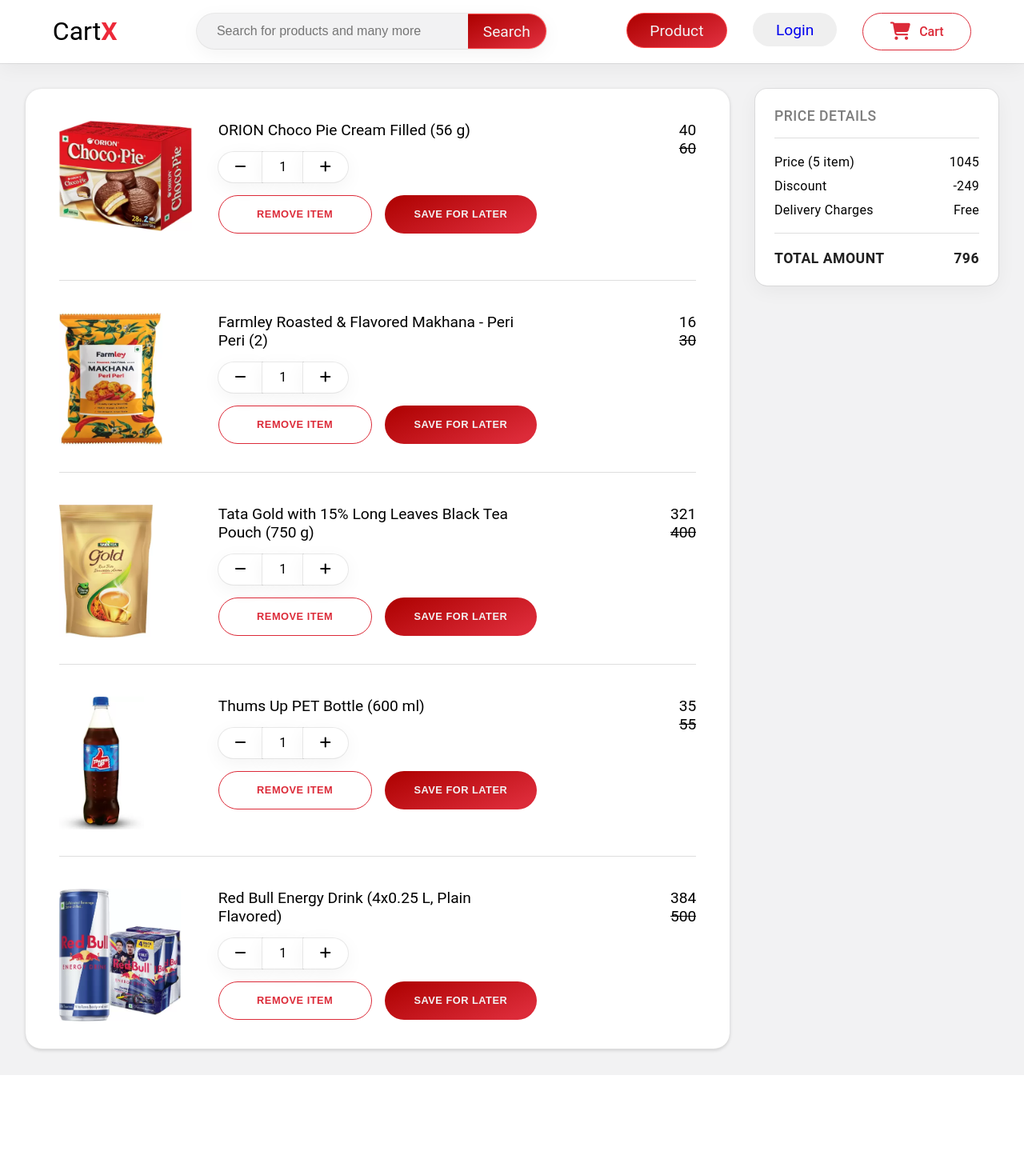
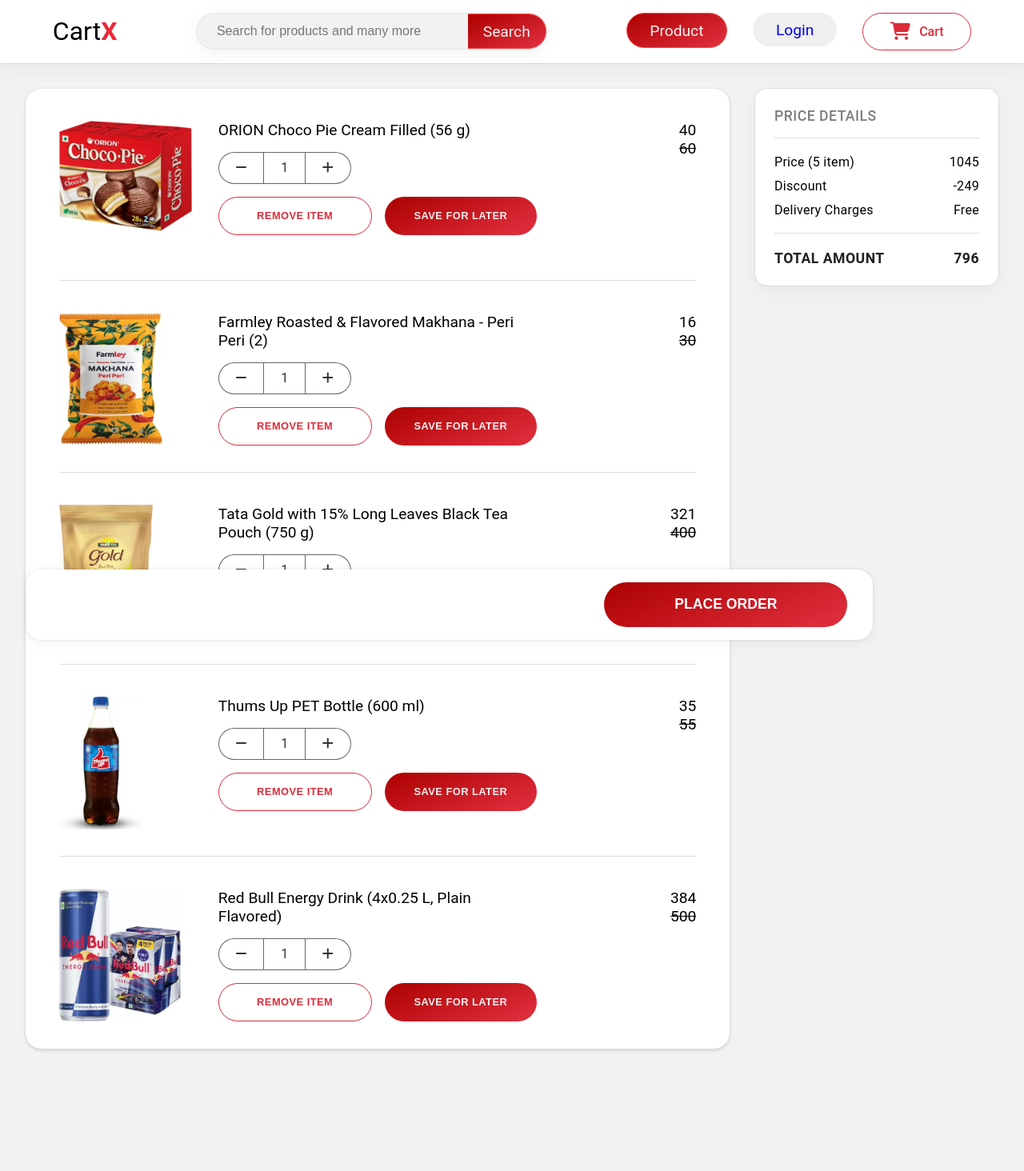
Before and after one commit to ahmedansari131/Ecommerce, a Django app: page /shop/cart/ in a window 1280 px wide. Shown: the whole page at 80% size. Before the commit the page ends 1344 px from the top, so only its background shows below. Run offline with Django 4.2, Linux system fonts and the light colour scheme; data comes from the database, SQL or seed files in the repository.

Commit message:
Place order button added with styling

```diff
--- a/shop/static/shop/css/cart.css
+++ b/shop/static/shop/css/cart.css
@@ -23,6 +23,7 @@
   flex: 1;
   background-color: white;
   border-radius: 20px;
+  position: relative;
 }
 
 .cart-product-container .cart-product-det {
@@ -63,19 +64,23 @@
 .cart-product-container .cart-product-det .product-action .quantity-counter {
   padding: .6em 1.3em;
   background-color: white;
-  box-shadow: rgba(0, 0, 0, 0.05) 0px 6px 24px 0px, rgba(0, 0, 0, 0.08) 0px 0px 0px 1px;
+  border-top: 1px solid rgba(0, 0, 0, 0.6);
+  border-bottom: 1px solid rgba(0, 0, 0, 0.6);
+  color: rgba(0, 0, 0, 0.8);
 }
 
 .cart-product-container .cart-product-det .product-action .operation-subtract {
   border-top-left-radius: 25px;
   border-bottom-left-radius: 25px;
   cursor: pointer;
+  border: 1px solid rgba(0, 0, 0, 0.6);
 }
 
 .cart-product-container .cart-product-det .product-action .operation-add {
   border-top-right-radius: 25px;
   border-bottom-right-radius: 25px;
   cursor: pointer;
+  border: 1px solid rgba(0, 0, 0, 0.6);
 }
 
 .cart-product-container .cart-product-det .product-action i {
@@ -83,7 +88,7 @@
 }
 
 .cart-product-container .cart-product-det .product-action .quantity-counter:last-child {
-  border: none;
+  /* border: none; */
 }
 
 .cart-product-container .cart-product-det .cart-btn {
@@ -116,7 +121,7 @@
   border: 1px solid rgb(220, 43, 57);
 }
 
-.cart-product-container .cart-product-det .product-price{
+.cart-product-container .cart-product-det .product-price {
   text-align: end;
 }
 
@@ -128,7 +133,8 @@
   font-family: 'roboto', sans-serif;
   background-color: white;
   height: 100%;
-  position: relative;
+  position: sticky;
+  top: 110px;
 }
 
 .cart-price-container h4 {
@@ -164,3 +170,30 @@
   color: rgb(32, 32, 32);
   font-weight: 600;
 }
+
+.order-section {
+  display: flex;
+  justify-content: end;
+  padding: 1em 2em;
+  background-color: white;
+  margin: 0 2em 2em 2em;
+  border-radius: 20px;
+  box-shadow: rgba(0, 0, 0, 0.1) 0px 0px 0.25em, rgba(0, 0, 0, 0.05) 0px 0.25em 1em;
+  position: sticky;
+  bottom: 0;
+  left: 0;
+  z-index: 2;
+  width: 1059.4px;
+}
+
+.order-section .place-order {
+  padding: 1em 5em;
+  border-radius: 40px;
+  border: none;
+  background: linear-gradient(336deg, rgb(220, 43, 57) 12%, rgb(175, 3, 3) 95%);
+  color: white;
+  font-size: 1.1rem;
+  text-transform: uppercase;
+  font-weight: 600;
+  cursor: pointer;
+}
--- a/shop/templates/shop/cart.html
+++ b/shop/templates/shop/cart.html
@@ -24,12 +24,14 @@
 
                 <div class="product-quantity-btn">
 
-                    <div class="quantity-counter operation-subtract" id="sub-{{value.id}}"><i class="fa-solid fa-minus"></i>
+                    <div class="quantity-counter operation-subtract" id="sub-{{value.id}}"><i
+                            class="fa-solid fa-minus"></i>
                     </div>
 
                     <div class="quantity-counter quantity" id="display-{{value.id}}"></div>
 
-                    <div class="quantity-counter operation-add" id="add-{{value.id}}"><i class="fa-solid fa-plus add"></i>
+                    <div class="quantity-counter operation-add" id="add-{{value.id}}"><i
+                            class="fa-solid fa-plus add"></i>
                     </div>
 
                 </div>
@@ -53,7 +55,6 @@
 
         </div>
         {% endfor %}
-
     </div>
 
     <div class="cart-price-container">
@@ -79,7 +80,10 @@
             Total Amount <span class="total-amount" id="total-amount">12,333</span>
         </h4>
     </div>
+</div>
 
+<div class="order-section">
+    <button class="place-order">Place Order</button>
 </div>
 
 <script src="{% static '/shop/js/cart.js' %}" type="module"></script>
```
